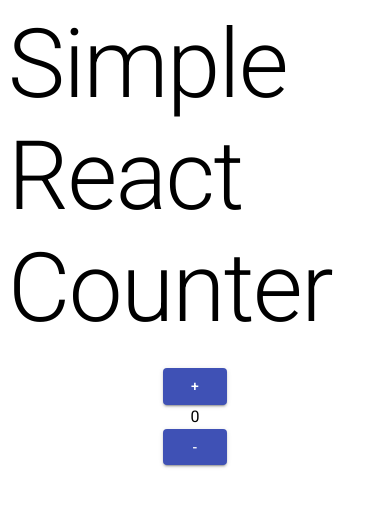
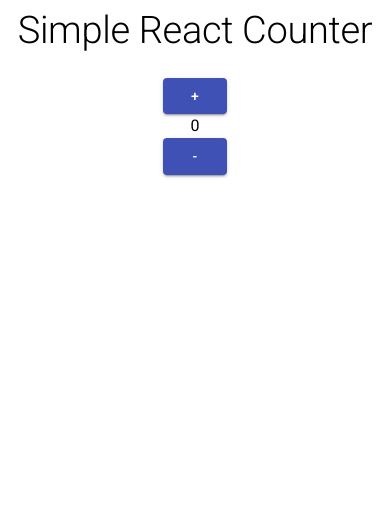
Before and after one commit to daxz1/react-simple-counter, a React (Create React App) app: page / in a window 390 px wide. Shown: the top 506 px of the page. Built offline with nearby package versions, Linux system fonts and the light colour scheme.

Commit message:
[CHORE] Added responsive fonts

```diff
--- a/src/App.tsx
+++ b/src/App.tsx
@@ -3,7 +3,7 @@ import Button from '@material-ui/core/Button';
 import Grid from '@material-ui/core/Grid';
 import Typography from "@material-ui/core/Typography/Typography";
 
-const App:React.FC = () => {
+export const App:React.FC = () => {
   const [count, setCount] = useState<number>(0);
   const increment = () => setCount(prevState => prevState + 1);
   const decrement = () => setCount(prevState => prevState - 1);
@@ -16,7 +16,7 @@ const App:React.FC = () => {
         justify={"center"}
     >
         <Grid item xs={12}>
-            <Typography variant="h1">Simple React Counter</Typography>
+            <Typography variant="h2">Simple React Counter</Typography>
         </Grid>
         <Grid item xs={12}>
             <Button variant="contained" color="primary" onClick={increment}>
@@ -30,5 +30,3 @@ const App:React.FC = () => {
     </Grid>
   );
 };
-
-export default App;
--- a/src/index.tsx
+++ b/src/index.tsx
@@ -1,10 +1,16 @@
 import { StrictMode } from 'react';
 import ReactDOM from 'react-dom';
-import App from './App';
+import {createMuiTheme, MuiThemeProvider, responsiveFontSizes} from "@material-ui/core";
+import { App } from './App';
+
+let theme = createMuiTheme();
+theme = responsiveFontSizes(theme);
 
 ReactDOM.render(
   <StrictMode>
-    <App />
+      <MuiThemeProvider theme={theme}>
+          <App />
+      </MuiThemeProvider>
   </StrictMode>,
   document.getElementById('root')
 );
```
